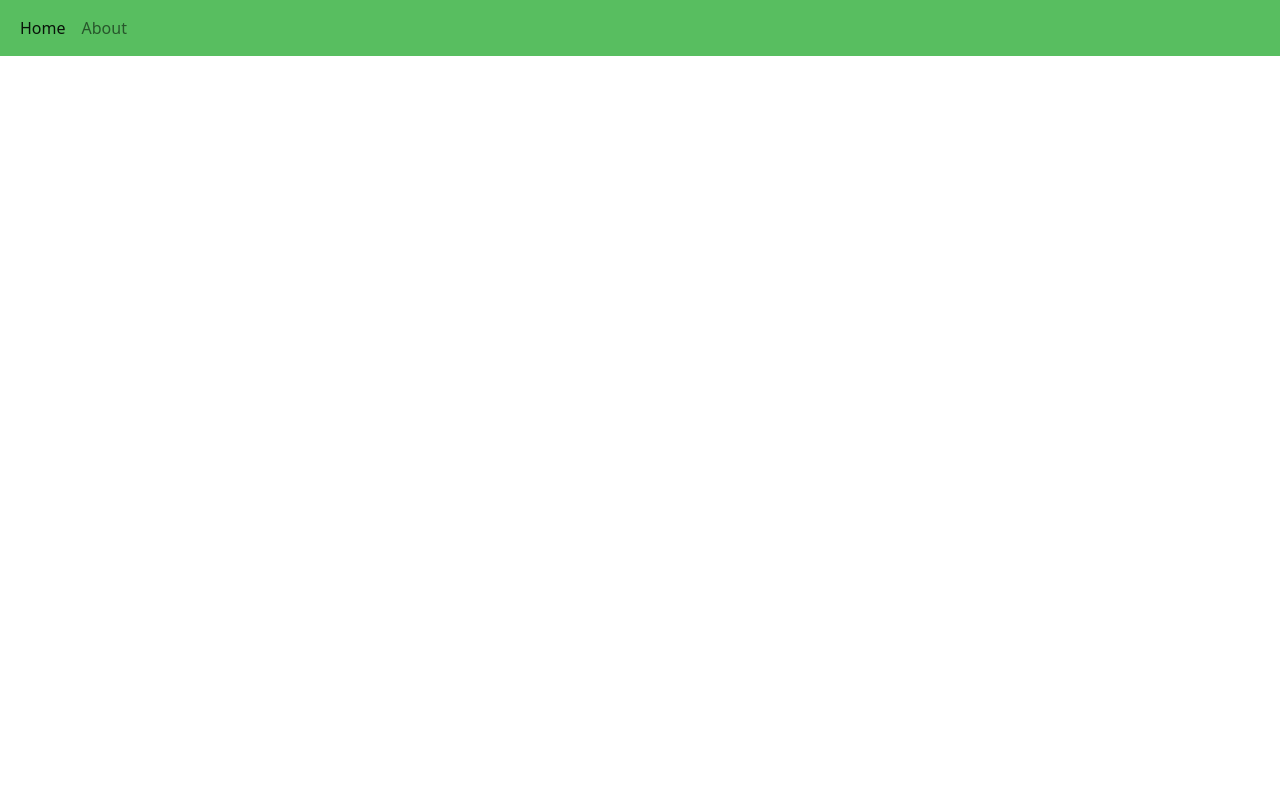
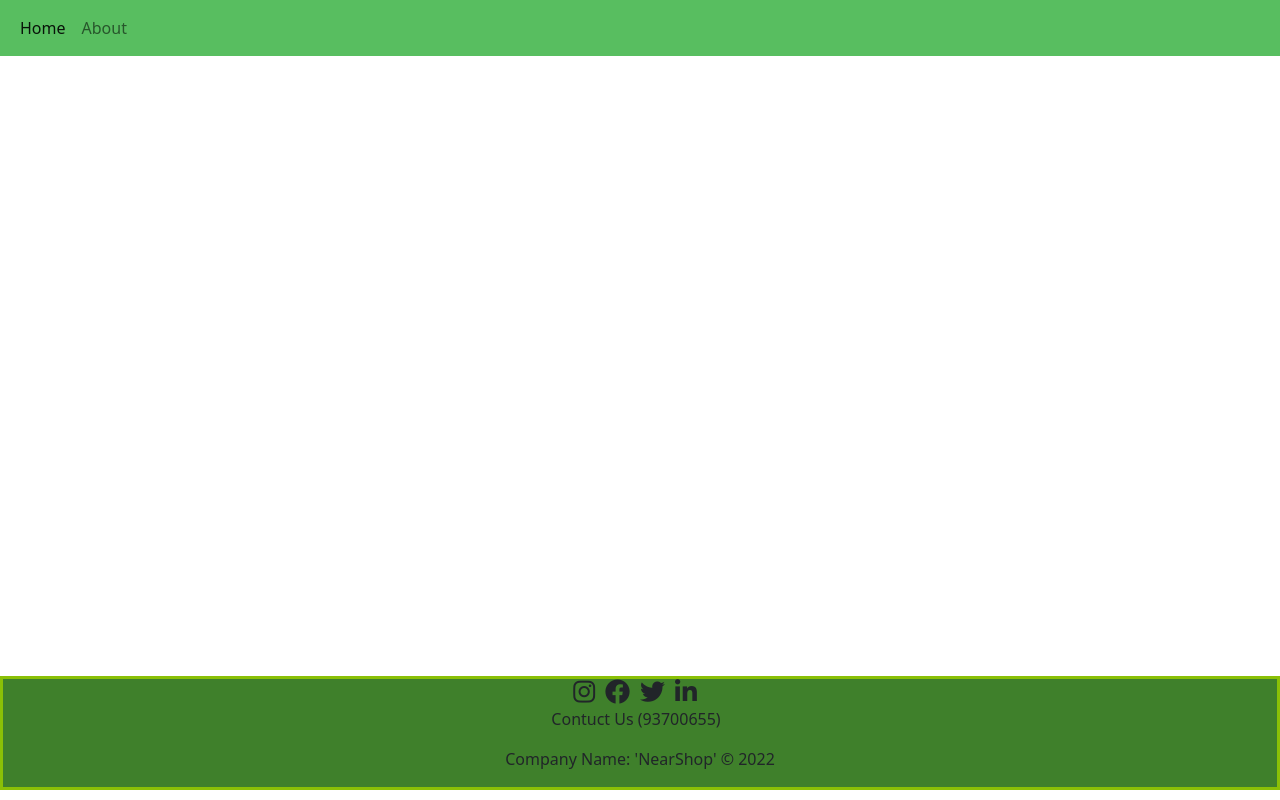
Before and after one commit to RBK-GreenField/NearShop, a Vue app in the folder frontend/: page / in a window 1280 px wide. Built offline with nearby package versions, Linux system fonts and the light colour scheme.

Commit message:
footer completed

```diff
--- a/frontend/package.json
+++ b/frontend/package.json
@@ -8,11 +8,9 @@
     "lint": "vue-cli-service lint"
   },
   "dependencies": {
-    "vue-awesome": "2.3.4",
     "axios": "^0.26.1",
     "bootstrap": "^5.1.3",
     "core-js": "^3.8.3",
-    "svg-innerhtml": "^1.1.0",
     "vue": "^3.2.13",
     "vue-router": "^4.0.3"
   },
--- a/frontend/public/index.html
+++ b/frontend/public/index.html
@@ -6,6 +6,7 @@
     <meta name="viewport" content="width=device-width,initial-scale=1.0">
     <link rel="icon" href="<%= BASE_URL %>favicon.ico">
     <title><%= htmlWebpackPlugin.options.title %></title>
+    <link rel="stylesheet" href="https://cdnjs.cloudflare.com/ajax/libs/font-awesome/6.1.1/css/all.min.css" integrity="sha512-KfkfwYDsLkIlwQp6LFnl8zNdLGxu9YAA1QvwINks4PhcElQSvqcyVLLD9aMhXd13uQjoXtEKNosOWaZqXgel0g==" crossorigin="anonymous" referrerpolicy="no-referrer" />
   </head>
   <body>
     <noscript>
--- a/frontend/src/App.vue
+++ b/frontend/src/App.vue
@@ -1,6 +1,7 @@
 <template>
   <div>
   <NavBar/>
+  <Footer/>
   <router-view/>
   </div>
 </template>
@@ -8,11 +9,14 @@
 
 <script>
 import NavBar from './views/NavBar'
+import Footer from './views/Footer.vue'
 export default {
   name: 'App',
   components: {
-    NavBar
-  }
+    NavBar,
+    Footer,
+
+}
 }
 </script>
 <style>
--- /dev/null
+++ b/frontend/src/views/Footer.vue
@@ -0,0 +1,35 @@
+<template>
+     <div class="footer">
+              <div>
+<i class="icon fa-brands fa-instagram" ></i>
+<i class="icon fa-brands fa-facebook"></i>
+<i class="icon fa-brands fa-twitter"></i>
+<i class="icon fa-brands fa-linkedin-in"></i>
+    </div>
+               <p class="list-inline-item">Contuct Us (93700655)</p>
+           <p class="copyright">Company Name: 'NearShop' © 2022 </p>
+        </div>
+</template>
+<script>
+export default{
+  // eslint-disable-next-line vue/multi-word-component-names
+  name:'Footer'
+}
+</script>
+<style>
+.footer{
+  width: 100%;
+  bottom: 10px;
+  margin: auto;
+  text-align: center;
+  position: absolute;
+  border: 3px solid #8AC007;
+  background: #3f802b;
+}
+.icon{
+    font-size: 25px;
+    margin-right:10px;
+
+}
+
+</style>
```
Also changed, not shown: 1 other file (tests, documents, lock files or other folders).
